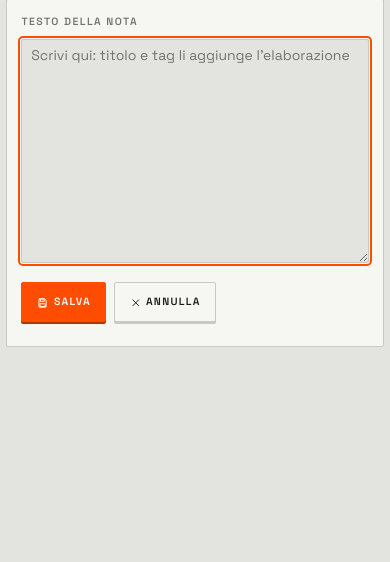
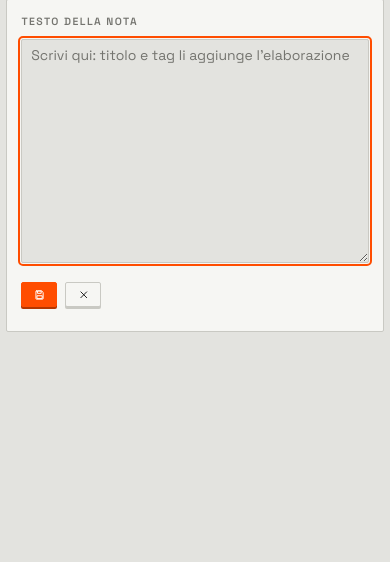
Before and after one commit to francecesco/second_brain, a FastAPI app: template backend/secondbrain/web/templates/new.html in a window 390 px wide. Shown: the part 89-651 px from the top of the page. Run offline with FastAPI, Linux system fonts and the light colour scheme; the template is opened without the code that fills it, so the values that code supplies are empty; parts of the project's set-up code (start-up, migrations or seed data) failed here and were passed over; some web fonts are replaced.

Commit message:
backend: Salva, Annulla ed Entra con la taglia comune dei tasti
I tasti di Nuova nota (2,5 rem, etichetta sempre visibile al telefono) e
Entra del login (padding maggiorato) avevano misure proprie e stonavano
col resto. Ora seguono la taglia comune; Entra resta largo quanto il
modulo. Verificato con screenshot a 1280 e 390 px.

```diff
--- a/backend/secondbrain/web/static/style.css
+++ b/backend/secondbrain/web/static/style.css
@@ -99,7 +99,7 @@ mark { background: var(--mark-bg); color: inherit; border-radius: 2px; padding:
 .login h1::before { content: ""; width: 9px; height: 9px; border-radius: 50%; background: var(--acc); }
 .login label { display: block; font-size: 10.5px; letter-spacing: .14em; text-transform: uppercase; font-weight: 600; color: var(--mute); }
 .login input { width: 100%; margin: .4rem 0 .8rem; }
-.login button { width: 100%; justify-content: center; padding: .55rem; }
+.login button { width: 100%; justify-content: center; }
 .login .error { margin: 0 0 .8rem; }
 
 /* Intestazione */
@@ -232,7 +232,6 @@ a.tag:hover { border-color: var(--acc); color: var(--acc); }
 .compose { display: grid; gap: .6rem; max-width: 48rem; }
 .compose textarea { width: 100%; min-height: 14rem; resize: vertical; }
 .compose .notice { margin: 0; }
-.compose .actions :is(button, .btn) { min-height: 2.5rem; padding: 0 .9rem; }
 
 /* Tabelle: cestino, dispositivi */
 .table-wrap { overflow-x: auto; }
@@ -275,7 +274,6 @@ td .actions { margin: 0; }
   main { padding: .9rem; }
   .row .meta { margin-left: 0; width: 100%; }
   .top .brand .label, .actions .label, .top .new-note .label, .top .dots { display: none; }
-  .compose .actions .label { display: inline; }
   .menu .current { display: none; }
   .top nav { min-width: 14rem; }
   .search-open { display: inline-flex; }
```
